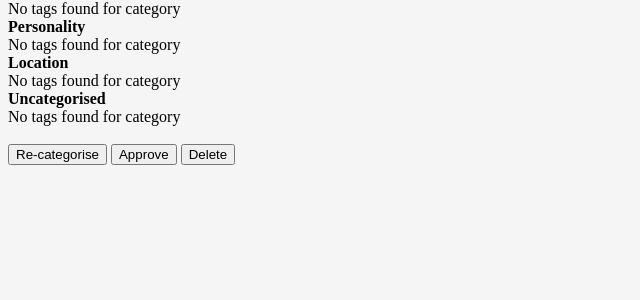
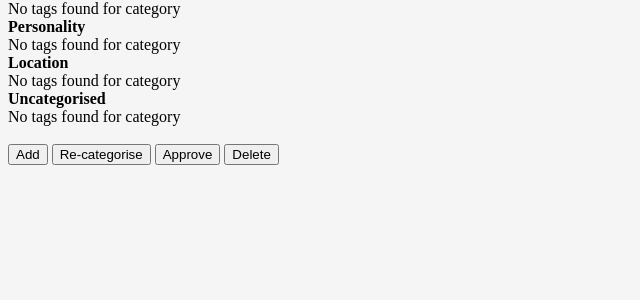
Before and after one commit to mrdan/pet-search, a PHP site: page /admin.php in a window 1280 px wide. Shown: the part 98-398 px from the top of the page, without its empty margins (0-640 px from the left). Run offline with PHP 8.4, Linux system fonts and the light colour scheme; tables that the repository leaves empty hold one stand-in row (values such as "Sample post").

Commit message:
Just added a button and framing code for adding tags

```diff
--- a/admin.php
+++ b/admin.php
@@ -54,6 +54,9 @@ if(isset($_POST["chosen_tags"]) && isset($_POST["chosen_category"])) {
 
 <DIV class='lightbox'>
 	<p>Click "Cancel" to close</p>
+	<DIV class='lb_content' id="add">
+    	<BUTTON type="button" class="lightbox_cancel">Cancel</BUTTON>
+    </DIV>
     <DIV class='lb_content' id="recat">
     	To which category to you want to assign the tags: <SPAN id="tag_list">none</SPAN>?
 		<FORM id="tag_assign" action="admin.php" method="post">
@@ -90,6 +93,7 @@ if(isset($_POST["chosen_tags"]) && isset($_POST["chosen_category"])) {
 <DIV class='category'><DIV id="title">Location</DIV><?php display_tag_category("location",$linkid); ?></DIV>
 <DIV class='category'><DIV id="title">Uncategorised</DIV><?php display_tag_category(NULL,$linkid); ?></DIV>
 <BR />
+<BUTTON type="button" class="lightbox_trigger" name="add">Add</BUTTON>
 <BUTTON type="button" class="lightbox_trigger" name="recat">Re-categorise</BUTTON>
 <BUTTON type="button" class="lightbox_trigger" name="approve">Approve</BUTTON>
 <BUTTON type="button" class="lightbox_trigger" name="delete">Delete</BUTTON>
--- a/includes/admin.js
+++ b/includes/admin.js
@@ -18,7 +18,9 @@ function lightbox() {
 	$("#chosen_tags").val($selected.join(' '));
 
 	$('.lightbox').css("visibility", "visible");
-	if($button == 'recat')
+	if($button == 'add')
+		$('.lb_content#add').css("visibility", "visible");
+	else if($button == 'recat')
 		$('.lb_content#recat').css("visibility", "visible");
 	else if($button == 'approve')
 		$('.lb_content#approve').css("visibility", "visible");
--- a/includes/style.css
+++ b/includes/style.css
@@ -122,6 +122,9 @@ div.lightbox > div.lb_content {
     -moz-box-shadow:0 0 25px #111;
 }
 
+div.lb_content#add {
+	visibility: hidden;
+}
 div.lb_content#recat {
 	visibility: hidden;
 }
```
